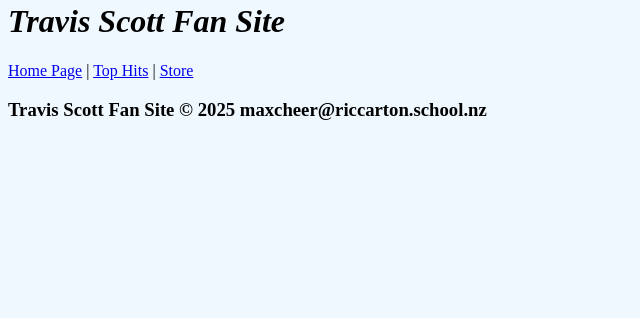
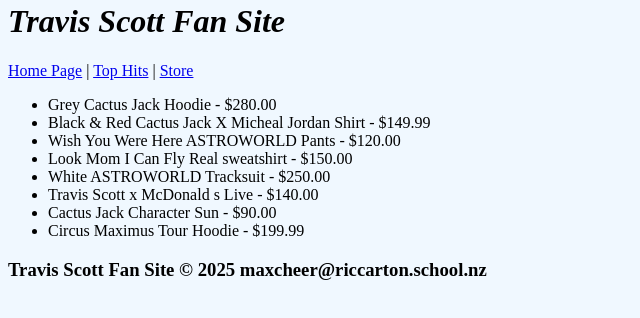
Before and after one commit to supercoolguyMax/DGT-Travis-Scott-Website, a plain HTML site: page Store.html in a window 1280 px wide. Shown: the part 222-540 px from the top of the page, without its empty margins (0-640 px from the left). Drawn offline with Linux system fonts and the light colour scheme.

Commit message:
added detail to the Store page

```diff
--- a/Store.html
+++ b/Store.html
@@ -16,6 +16,16 @@
         <a href="index.html">Home Page</a> | <a href="TopHits.html">Top Hits</a> | <a href="Store.html">Store</a>
     </nav>
 
+    <ul>
+        <li>Grey Cactus Jack Hoodie - $280.00</li>
+        <li>Black & Red Cactus Jack X Micheal Jordan Shirt - $149.99</li>
+        <li>Wish You Were Here ASTROWORLD Pants - $120.00</li>
+        <li>Look Mom I Can Fly Real sweatshirt - $150.00</li>
+        <li>White ASTROWORLD Tracksuit - $250.00</li>
+        <li>Travis Scott x McDonald s Live - $140.00</li>
+        <li>Cactus Jack Character Sun - $90.00</li>
+        <li>Circus Maximus Tour Hoodie - $199.99</li>
+    </ul>
 
     <footer>
         <h3>Travis Scott Fan Site &copy; 2025 maxcheer@riccarton.school.nz</h3>
```
Also changed, not shown: index.html (+1 -1 lines).
